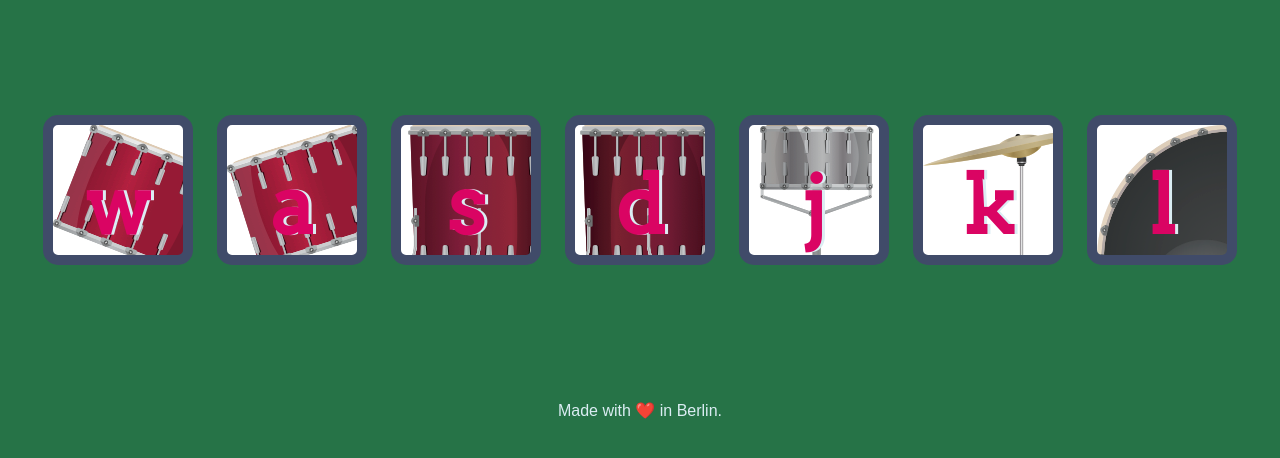
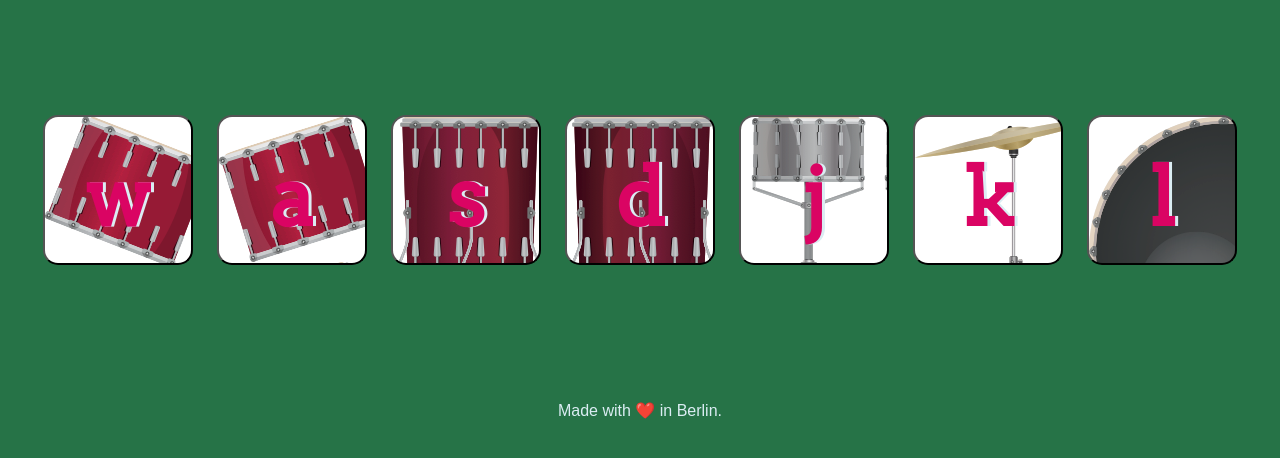
Before and after one commit to OrestisP/Drums, a plain HTML site: page index.html in a window 1280 px wide. Shown: the part 174-632 px from the top of the page. Drawn offline with Linux system fonts and the light colour scheme.

Commit message:
Update styles.css

```diff
--- a/styles.css
+++ b/styles.css
@@ -64,7 +64,6 @@ footer {
 
 .drum {
   outline: none;
-  border: 10px solid #404B69;
   font-size: 5rem;
   font-family: 'Arvo', cursive;
   line-height: 2;
```
